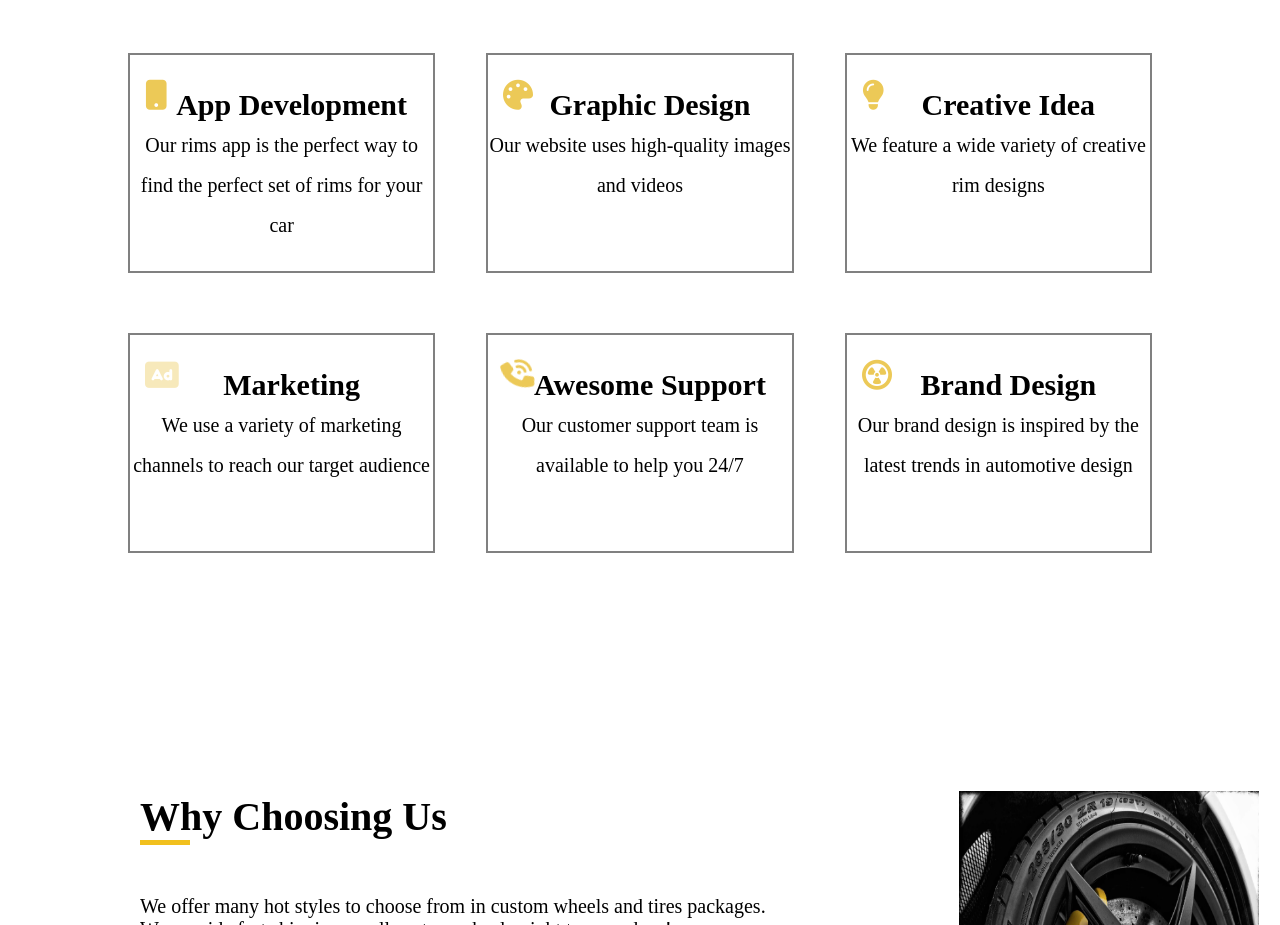
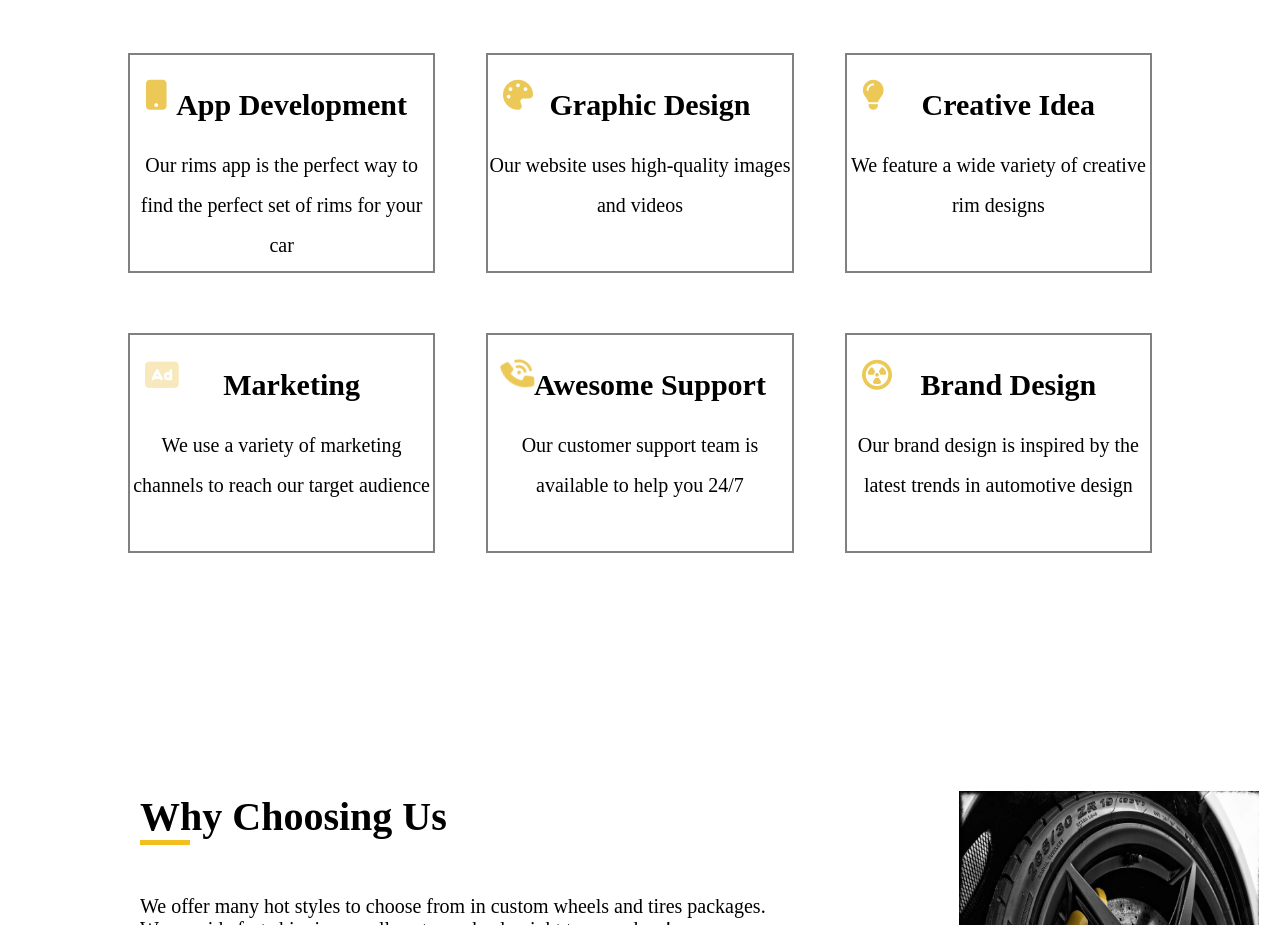
Before and after one commit to MahmoudSalah10/Project-1, a plain HTML site: page index.html in a window 1280 px wide. Shown: the part 3460-4385 px from the top of the page. Drawn offline with Linux system fonts and the light colour scheme.

Commit message:
create project

```diff
--- a/css/style.css
+++ b/css/style.css
@@ -408,6 +408,9 @@ li a:hover::after{
     margin: 0px 5%;
     margin-top: 60px;
 }
+.offer-p{
+    margin-top: 20px;
+}
 .offer-overlay{
 
     position: absolute;
@@ -504,6 +507,7 @@ li a:hover::after{
     float: none;
     margin-left: 600px ;
     margin-top: -150px;
+
 
 }
 .offer-i{
```
